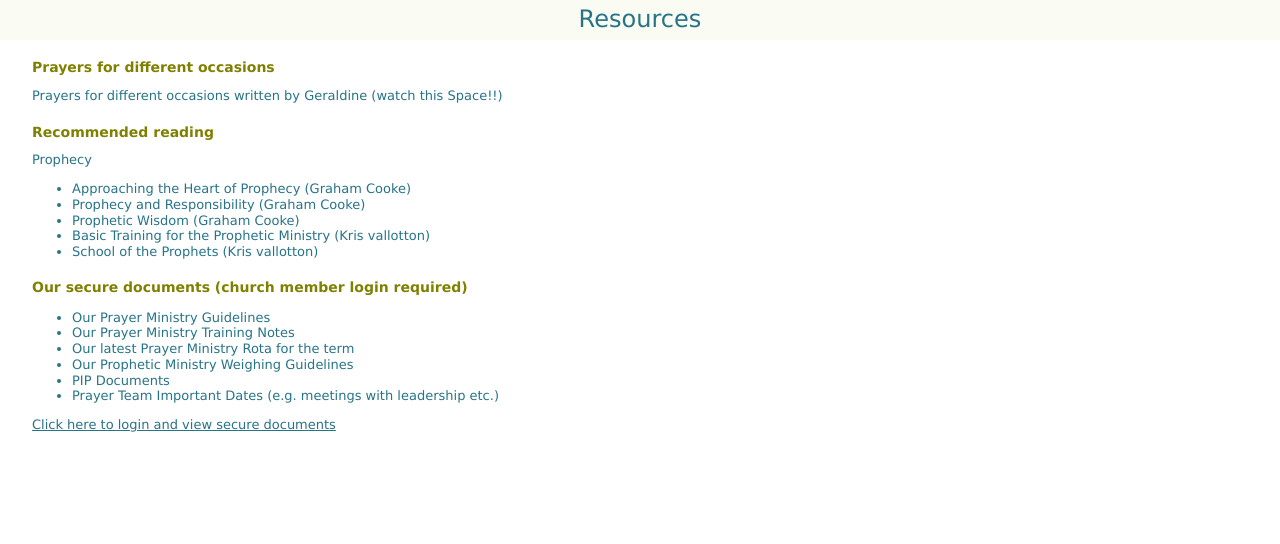
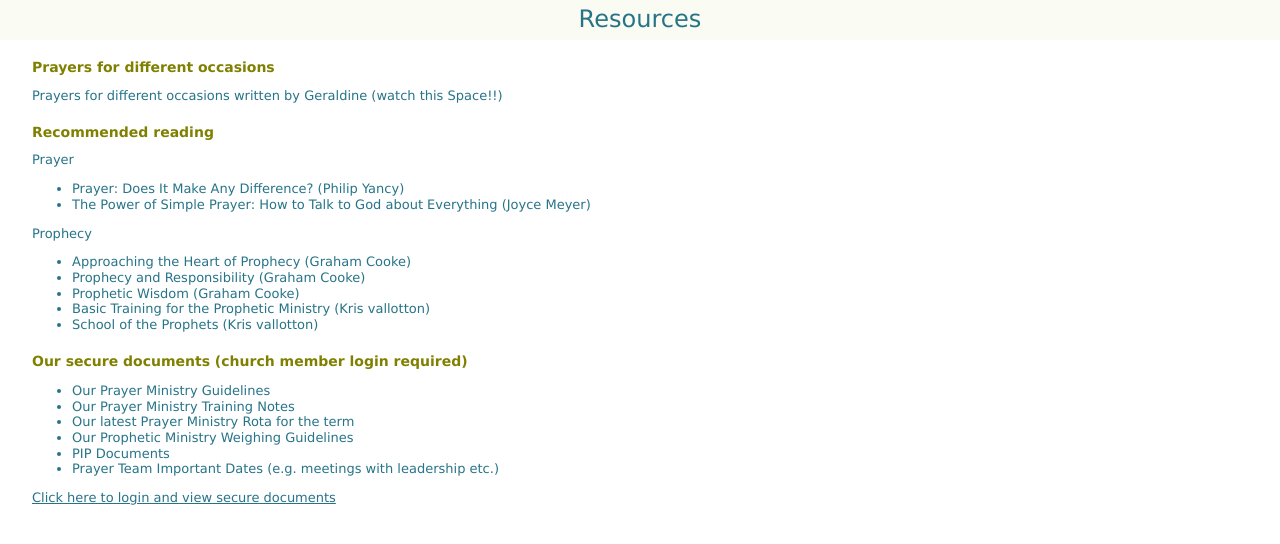
Before and after one commit to griffpatch/CPCYorkPP, a Jekyll site: the page built from pages/resources.md, in a window 1280 px wide. Shown: the top 544 px of the page. Built offline with Jekyll 4.4.1, drawn with Linux system fonts in a browser that asks for light colours.

Commit message:
Update resources.md

```diff
--- a/pages/resources.md
+++ b/pages/resources.md
@@ -15,6 +15,10 @@ Prayers for different occasions written by Geraldine (watch this Space!!)
 
 Recommended reading
 -------------------
+Prayer
++ Prayer: Does It Make Any Difference? (Philip Yancy)
++ The Power of Simple Prayer: How to Talk to God about Everything (Joyce Meyer)
+
 Prophecy
 + Approaching the Heart of Prophecy (Graham Cooke)
 + Prophecy and Responsibility (Graham Cooke)
```
